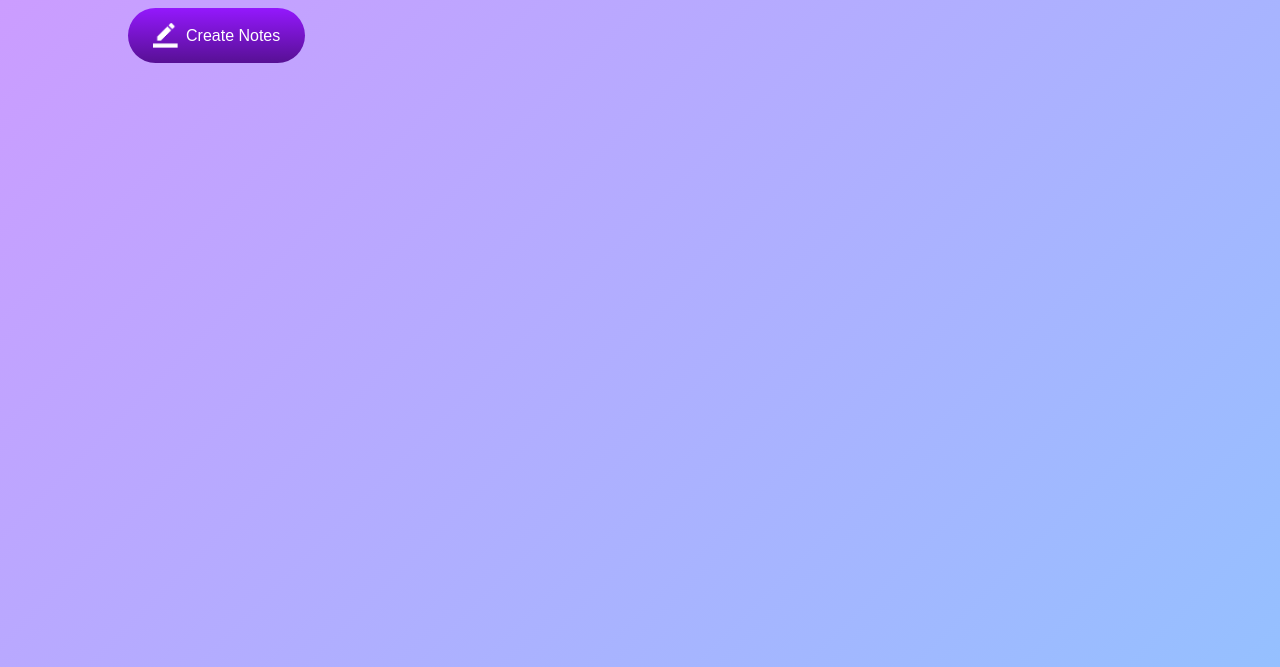
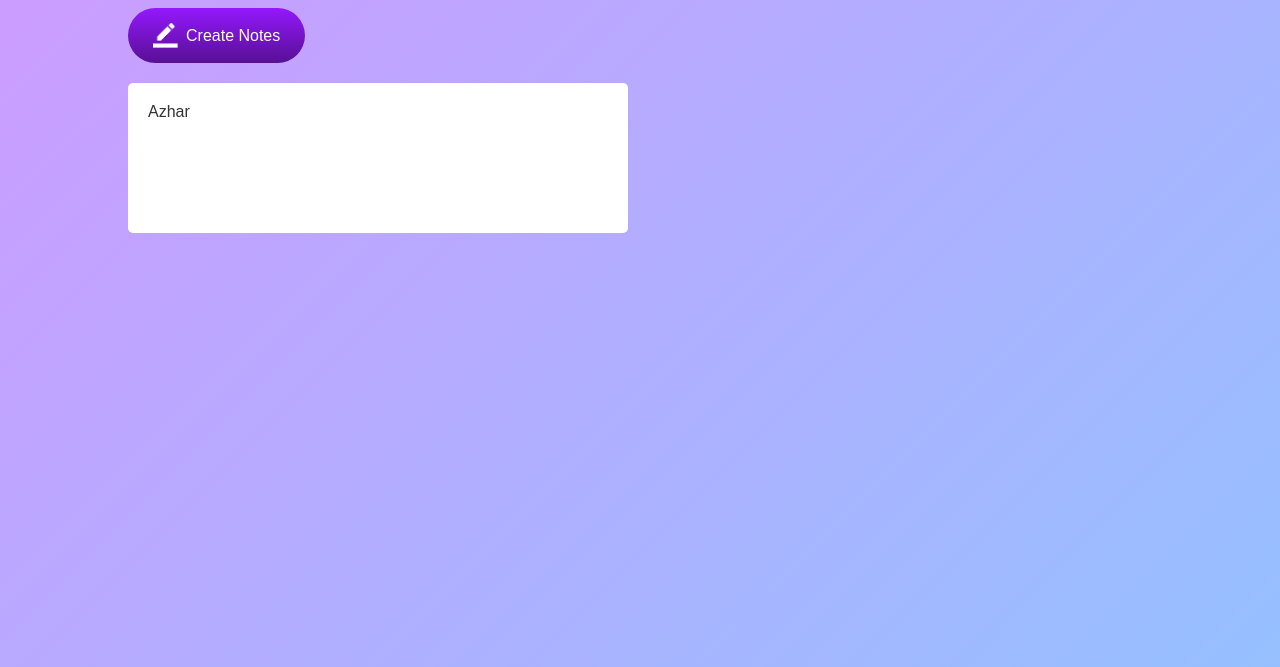
Before and after one commit to Azharr110/Pinmarky, a plain HTML site: page index.html in a window 1280 px wide. Shown: the part 133-800 px from the top of the page. Drawn offline with Linux system fonts and the light colour scheme.

Commit message:
Add input box with css

```diff
--- a/index.html
+++ b/index.html
@@ -11,7 +11,9 @@
         <h1><img src="images/notes.png" alt=""> Pinmarky</h1>
         <button><img src="images/edit.png" alt=""> Create Notes</button>
 
-
+        <div class="note-container">
+            <p contenteditable="true" class="input-box">Azhar</p>
+        </div>
 
     </div>
 </body>
--- a/style.css
+++ b/style.css
@@ -40,3 +40,15 @@
     margin: 30px 0 20px;
     cursor: pointer;
 }
+.input-box{
+    position: relative;
+    width: 100%;
+    max-width: 500px;
+    min-height: 150px;
+    background: #fff;
+    color: #333;
+    padding: 20px;
+    margin: 20px 0;
+    outline: none;
+    border-radius: 5px;
+}
```
